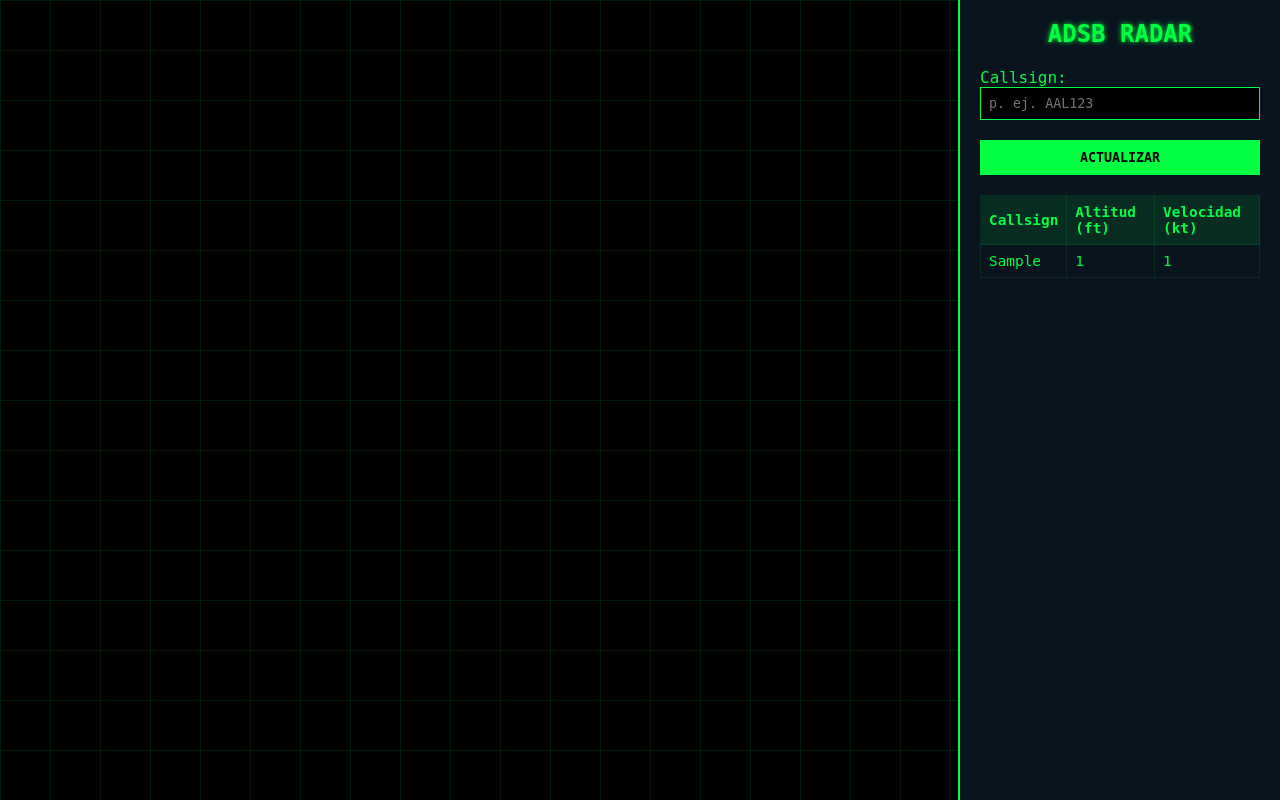
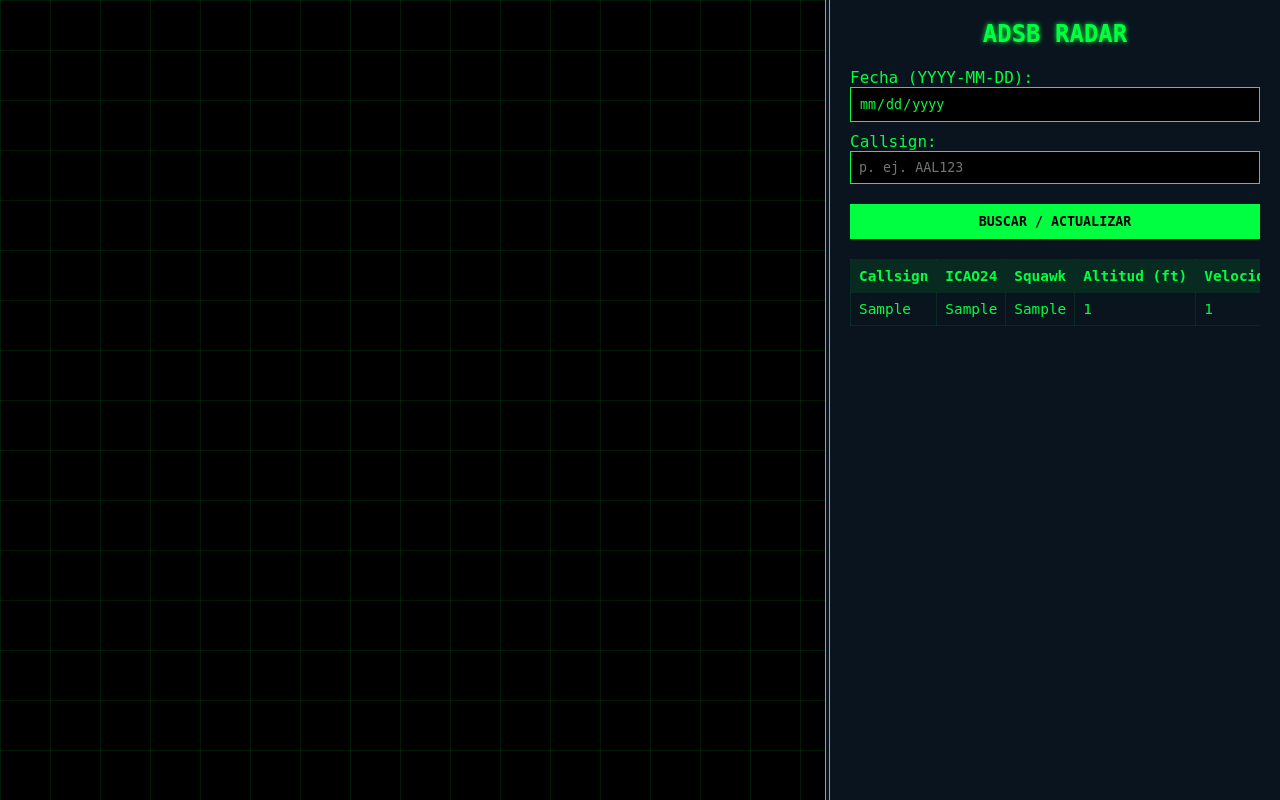
Before and after one commit to horaciokar/sdr-webapp, a Flask app: page / in a window 1280 px wide. Run offline with Flask 3, Linux system fonts and the light colour scheme; tables that the repository leaves empty hold one stand-in row (values such as "Sample post").

Commit message:
new features

```diff
--- a/adsb-flask/static/app.js
+++ b/adsb-flask/static/app.js
@@ -3,14 +3,40 @@ document.addEventListener('DOMContentLoaded', () => {
   const API_URL_SEARCH = '/api/flights';
 
   const map = document.getElementById('map');
+  const sidebar = document.querySelector('.sidebar');
+  const resizer = document.getElementById('resizer');
   const flightsTableBody = document.querySelector('#flights-table tbody');
-  const refreshButton = document.getElementById('refresh');
+  const searchButton = document.getElementById('search-button');
   const callsignInput = document.getElementById('callsign');
+  const dateInput = document.getElementById('date');
+
+  let liveUpdateInterval = null;
+
+  // --- Lógica de redimensión de paneles ---
+  const initResizer = () => {
+    let startX, startWidth;
+
+    const doDrag = (e) => {
+      const newWidth = startWidth - (e.clientX - startX);
+      if (newWidth > 350 && newWidth < 800) { // Limitar ancho min/max
+        sidebar.style.flexBasis = `${newWidth}px`;
+      }
+    };
+
+    const stopDrag = () => {
+      document.documentElement.removeEventListener('mousemove', doDrag, false);
+      document.documentElement.removeEventListener('mouseup', stopDrag, false);
+    };
+
+    resizer.addEventListener('mousedown', (e) => {
+      startX = e.clientX;
+      startWidth = parseInt(document.defaultView.getComputedStyle(sidebar).flexBasis, 10);
+      document.documentElement.addEventListener('mousemove', doDrag, false);
+      document.documentElement.addEventListener('mouseup', stopDrag, false);
+    });
+  };
 
   // --- Configuración del Mapa ---
-  // Define los límites geográficos que quieres que tu mapa represente.
-  // Esto es una simplificación. Un mapa real usaría proyecciones más complejas.
-  // AJUSTA ESTOS VALORES a la zona que te interesa.
   const MAP_BOUNDS = {
     latMin: 5.65,
     latMax: 6.65,
@@ -18,45 +44,26 @@ document.addEventListener('DOMContentLoaded', () => {
     lonMax: -75.07,
   };
 
-  // Función para convertir coordenadas Geo a píxeles en el mapa
   function geoToPixel(lat, lon) {
     const mapWidth = map.offsetWidth;
     const mapHeight = map.offsetHeight;
-
     const lonRange = MAP_BOUNDS.lonMax - MAP_BOUNDS.lonMin;
     const latRange = MAP_BOUNDS.latMax - MAP_BOUNDS.latMin;
-
     const left = ((lon - MAP_BOUNDS.lonMin) / lonRange) * mapWidth;
     const top = ((MAP_BOUNDS.latMax - lat) / latRange) * mapHeight;
-
     return { top, left };
   }
 
-  // Función principal para actualizar los datos
-  async function updateFlights() {
-    const callsign = callsignInput.value.trim();
-    let url = API_URL_RECENT;
-    if (callsign) {
-      url = `${API_URL_SEARCH}?callsign=${encodeURIComponent(callsign)}`;
-    }
-
-    try {
-      const response = await fetch(url);
-      if (!response.ok) {
-        console.error("Error al contactar la API:", response.statusText);
-        return;
-      }
-      const flights = await response.json();
-
-      // Limpiar mapa y tabla antes de redibujar
+  function renderFlights(flights) {
     map.innerHTML = '';
     flightsTableBody.innerHTML = '';
 
-      // Procesar solo los vuelos más recientes para cada icao24
     const latestFlights = {};
+    if (flights) {
         for (const flight of flights) {
             if (!latestFlights[flight.icao24] || new Date(flight.ts) > new Date(latestFlights[flight.icao24].ts)) {
                 latestFlights[flight.icao24] = flight;
+            }
         }
     }
 
@@ -66,8 +73,6 @@ document.addEventListener('DOMContentLoaded', () => {
       // 1. Dibujar en el mapa
       if (flight.lat != null && flight.lon != null) {
         const { top, left } = geoToPixel(flight.lat, flight.lon);
-
-          // Asegurarse de que el avión está dentro de la vista del mapa
         if (left > 0 && left < map.offsetWidth && top > 0 && top < map.offsetHeight) {
           const aircraftDiv = document.createElement('div');
           aircraftDiv.className = 'aircraft';
@@ -76,7 +81,10 @@ document.addEventListener('DOMContentLoaded', () => {
 
           const labelDiv = document.createElement('div');
           labelDiv.className = 'aircraft-label';
-            labelDiv.innerText = `${(flight.callsign || 'N/A').trim()}`;
+          const callsign = (flight.callsign || 'N/A').trim();
+          const alt = flight.altitude ? `${flight.altitude}ft` : '';
+          const speed = flight.speed ? `${flight.speed}kt` : '';
+          labelDiv.innerText = `${callsign}\n${alt} ${speed}`;
 
           aircraftDiv.appendChild(labelDiv);
           map.appendChild(aircraftDiv);
@@ -85,23 +93,84 @@ document.addEventListener('DOMContentLoaded', () => {
 
       // 2. Añadir a la tabla
       const row = document.createElement('tr');
+      const timestamp = new Date(flight.ts).toLocaleTimeString();
       row.innerHTML = `
         <td>${(flight.callsign || 'N/A').trim()}</td>
+        <td>${flight.icao24 || '--'}</td>
+        <td>${flight.squawk || '--'}</td>
         <td>${flight.altitude || '--'}</td>
         <td>${flight.speed || '--'}</td>
+        <td>${flight.track || '--'}</td>
+        <td>${timestamp}</td>
       `;
       flightsTableBody.appendChild(row);
     }
+  }
 
+  async function performSearch() {
+    stopLiveUpdates();
+    const callsign = callsignInput.value.trim();
+    const date = dateInput.value;
+
+    let url = API_URL_SEARCH;
+    const params = new URLSearchParams();
+    if (callsign) params.append('callsign', callsign);
+    if (date) params.append('date', date);
+
+    if (!callsign && !date) {
+      startLiveUpdates();
+      return;
+    }
+
+    url = `${url}?${params.toString()}`;
+
+    try {
+      const response = await fetch(url);
+      if (!response.ok) {
+        console.error("Error en la búsqueda:", response.statusText);
+        return;
+      }
+      const flights = await response.json();
+      renderFlights(flights);
     } catch (error) {
-      console.error("Fallo al actualizar vuelos:", error);
+      console.error("Fallo al buscar vuelos:", error);
+    }
+  }
+
+  async function fetchRecentFlights() {
+    try {
+      const response = await fetch(API_URL_RECENT);
+      if (!response.ok) {
+        console.error("Error al obtener vuelos recientes:", response.statusText);
+        return;
+      }
+      const flights = await response.json();
+      renderFlights(flights);
+    } catch (error) {
+      console.error("Fallo al obtener vuelos recientes:", error);
+    }
+  }
+
+  function startLiveUpdates() {
+    fetchRecentFlights();
+    if (!liveUpdateInterval) {
+      liveUpdateInterval = setInterval(fetchRecentFlights, 10000);
+    }
+    callsignInput.value = '';
+    dateInput.value = '';
+  }
+
+  function stopLiveUpdates() {
+    if (liveUpdateInterval) {
+      clearInterval(liveUpdateInterval);
+      liveUpdateInterval = null;
     }
   }
 
   // --- Event Listeners ---
-  refreshButton.addEventListener('click', updateFlights);
+  searchButton.addEventListener('click', performSearch);
 
   // --- Inicialización ---
-  updateFlights(); // Primera carga
-  setInterval(updateFlights, 10000); // Actualizar cada 10 segundos
+  initResizer();
+  startLiveUpdates();
 });
--- a/adsb-flask/static/style.css
+++ b/adsb-flask/static/style.css
@@ -3,6 +3,7 @@
   --background-color: #0d1a26; /* Azul muy oscuro, casi negro */
   --grid-color: rgba(0, 255, 65, 0.1); /* Rejilla del radar muy tenue */
   --sidebar-bg: #0a141f; /* Fondo del panel lateral, ligeramente más claro */
+  --resizer-color: #00ff41;
 }
 
 * {
@@ -15,29 +16,49 @@ body {
   font-family: 'monospace', 'Lucida Console', 'Courier New', monospace;
   background-color: var(--background-color);
   color: var(--primary-color);
+  overflow: hidden;
+}
+
+.main-container {
   display: flex;
-  overflow: hidden; /* Evitar barras de scroll en el body */
+  width: 100vw;
+  height: 100vh;
 }
 
 #map {
-  width: 75%;
-  height: 100vh;
+  flex: 1;
   position: relative;
   background-color: #000;
   background-image:
     linear-gradient(var(--grid-color) 1px, transparent 1px),
     linear-gradient(90deg, var(--grid-color) 1px, transparent 1px);
   background-size: 50px 50px;
-  border-right: 2px solid var(--primary-color);
+  min-width: 300px; /* Ancho mínimo del mapa */
+}
+
+#resizer {
+  flex-basis: 5px;
+  background-color: var(--sidebar-bg);
+  border-left: 1px solid var(--resizer-color);
+  border-right: 1px solid var(--resizer-color);
+  cursor: col-resize;
+  transition: background-color 0.3s;
+}
+
+#resizer:hover {
+  background-color: var(--resizer-color);
 }
 
 .sidebar {
-  width: 25%;
+  flex-basis: 450px; /* Ancho inicial del sidebar */
+  min-width: 350px; /* Ancho mínimo */
+  max-width: 800px; /* Ancho máximo */
   height: 100vh;
   background-color: var(--sidebar-bg);
   padding: 20px;
   display: flex;
   flex-direction: column;
+  overflow-y: auto;
 }
 
 h1 {
@@ -86,12 +107,13 @@ h1 {
 
 .table-container {
   flex-grow: 1;
-  overflow-y: auto; /* Scroll si la tabla es muy grande */
+  overflow: auto; /* Scroll en ambas direcciones si la tabla es muy ancha */
 }
 
 #flights-table {
   width: 100%;
   border-collapse: collapse;
+  white-space: nowrap; /* Evitar que el texto de la tabla se rompa */
 }
 
 #flights-table th, #flights-table td {
@@ -103,6 +125,8 @@ h1 {
 
 #flights-table th {
   background-color: rgba(0, 255, 65, 0.1);
+  position: sticky;
+  top: 0; /* Encabezados fijos al hacer scroll vertical */
 }
 
 /* Estilo para los aviones */
@@ -114,14 +138,20 @@ h1 {
   border-radius: 50%;
   box-shadow: 0 0 8px var(--primary-color);
   transition: top 1s linear, left 1s linear; /* Movimiento suave */
+  z-index: 10;
 }
 
 .aircraft-label {
   position: absolute;
   bottom: 15px; /* Posición del texto relativa al punto */
-  left: -15px;
+  left: -25px;
   width: max-content;
+  padding: 2px 4px;
+  background-color: rgba(0,0,0,0.6);
+  border-radius: 2px;
   color: var(--primary-color);
   font-size: 12px;
   text-shadow: 1px 1px 2px #000;
+  white-space: pre; /* Para que los saltos de línea (\n) funcionen */
+  z-index: 11;
 }
--- a/adsb-flask/templates/index.html
+++ b/adsb-flask/templates/index.html
@@ -7,16 +7,20 @@
 </head>
 <body>
 
+  <div class="main-container">
     <div id="map">
       <!-- Los aviones se dibujarán aquí con JavaScript -->
     </div>
+
+    <div id="resizer"></div>
 
     <div class="sidebar">
       <h1>ADSB RADAR</h1>
 
       <div class="controls">
+        <label>Fecha (YYYY-MM-DD): <input id="date" type="date"></label>
         <label>Callsign: <input id="callsign" type="text" placeholder="p. ej. AAL123"></label>
-      <button id="refresh">ACTUALIZAR</button>
+        <button id="search-button">BUSCAR / ACTUALIZAR</button>
       </div>
 
       <div class="table-container">
@@ -24,8 +28,12 @@
           <thead>
             <tr>
               <th>Callsign</th>
+              <th>ICAO24</th>
+              <th>Squawk</th>
               <th>Altitud (ft)</th>
               <th>Velocidad (kt)</th>
+              <th>Rumbo</th>
+              <th>Timestamp</th>
             </tr>
           </thead>
           <tbody>
@@ -34,6 +42,7 @@
         </table>
       </div>
     </div>
+  </div>
 
   <script src="/static/app.js"></script>
 </body>
```
Lines whose indentation alone changed are shown as unchanged.
